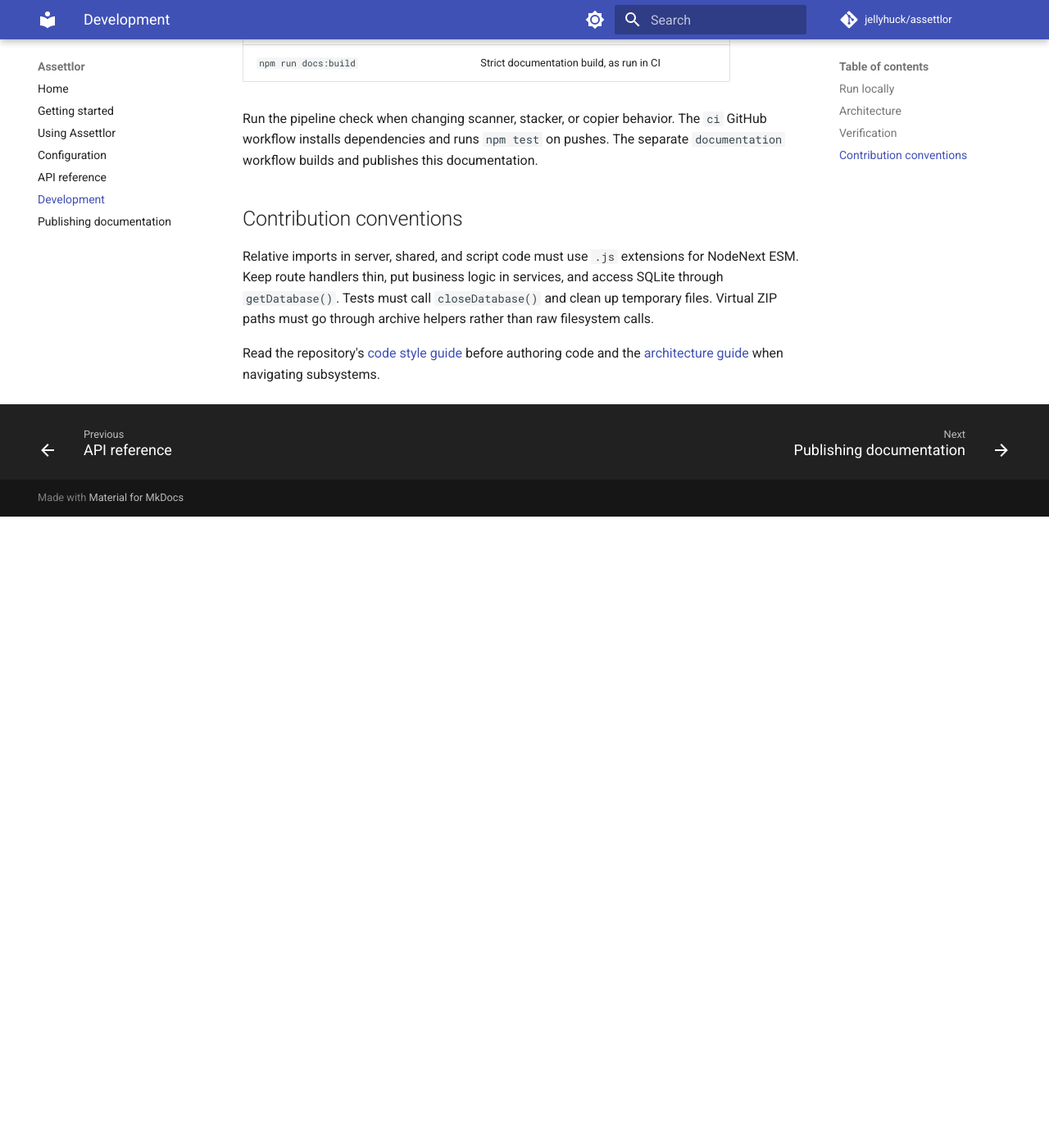
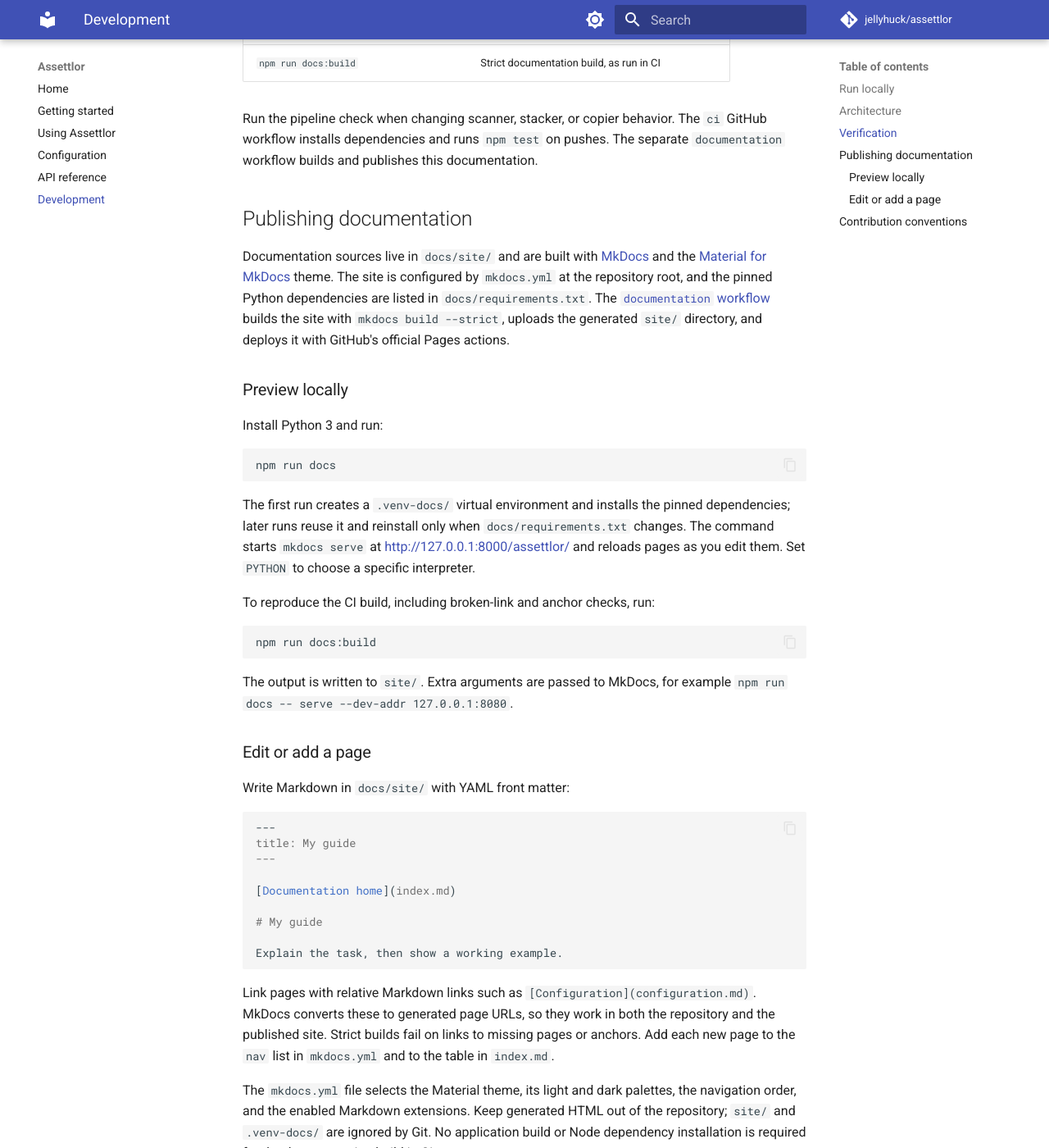
Before and after one commit to jellyhuck/assettlor, an MkDocs documentation site: the page built from docs/site/development.md, in a window 1280 px wide and 1400 px high, scrolled down 1664 px. Shown: the whole window at 82% size. Built offline with MkDocs 1.6.1 and Material for MkDocs 9.7.7, drawn with Linux system fonts in a browser that asks for light colours; comment, search, counter and statistics services are not loaded; before the commit the page ends 2294 px from its top, so only the background shows below that; some of the changed text lies outside the part shown.

Commit message:
Move publishing documentation into development
Consolidate documentation publishing instructions into the development
guide to keep contributor workflows in one place. Remove the obsolete
GitHub Pages setup section now that publishing is configured through
GitHub Actions, and update the navigation and index links accordingly.

````diff
--- a/docs/site/development.md
+++ b/docs/site/development.md
@@ -62,6 +62,71 @@ Run the pipeline check when changing scanner, stacker, or copier behavior.
 The `ci` GitHub workflow installs dependencies and runs `npm test` on pushes.
 The separate `documentation` workflow builds and publishes this documentation.
 
+## Publishing documentation
+
+Documentation sources live in `docs/site/` and are built with
+[MkDocs](https://www.mkdocs.org/) and the
+[Material for MkDocs](https://squidfunk.github.io/mkdocs-material/) theme.
+The site is configured by `mkdocs.yml` at the repository root, and the pinned
+Python dependencies are listed in `docs/requirements.txt`. The
+[`documentation` workflow](https://github.com/jellyhuck/assettlor/blob/main/.github/workflows/documentation.yml)
+builds the site with `mkdocs build --strict`, uploads the generated `site/`
+directory, and deploys it with GitHub's official Pages actions.
+
+### Preview locally
+
+Install Python 3 and run:
+
+```bash
+npm run docs
+```
+
+The first run creates a `.venv-docs/` virtual environment and installs the
+pinned dependencies; later runs reuse it and reinstall only when
+`docs/requirements.txt` changes. The command starts `mkdocs serve` at
+[http://127.0.0.1:8000/assettlor/](http://127.0.0.1:8000/assettlor/) and
+reloads pages as you edit them. Set `PYTHON` to choose a specific interpreter.
+
+To reproduce the CI build, including broken-link and anchor checks, run:
+
+```bash
+npm run docs:build
+```
+
+The output is written to `site/`. Extra arguments are passed to MkDocs, for
+example `npm run docs -- serve --dev-addr 127.0.0.1:8080`.
+
+### Edit or add a page
+
+Write Markdown in `docs/site/` with YAML front matter:
+
+```markdown
+---
+title: My guide
+---
+
+[Documentation home](index.md)
+
+# My guide
+
+Explain the task, then show a working example.
+```
+
+Link pages with relative Markdown links such as `[Configuration](configuration.md)`.
+MkDocs converts these to generated page URLs, so they work in both the
+repository and the published site. Strict builds fail on links to missing
+pages or anchors. Add each new page to the `nav` list in `mkdocs.yml` and to
+the table in `index.md`.
+
+The `mkdocs.yml` file selects the Material theme, its light and dark palettes,
+the navigation order, and the enabled Markdown extensions. Keep generated HTML
+out of the repository; `site/` and `.venv-docs/` are ignored by Git. No
+application build or Node dependency installation is required for the
+documentation build in CI.
+
+See GitHub's documentation for
+[custom Pages workflows](https://docs.github.com/en/pages/getting-started-with-github-pages/using-custom-workflows-with-github-pages).
+
 ## Contribution conventions
 
 Relative imports in server, shared, and script code must use `.js` extensions
--- a/mkdocs.yml
+++ b/mkdocs.yml
@@ -35,7 +35,6 @@ nav:
   - Configuration: configuration.md
   - API reference: api.md
   - Development: development.md
-  - Publishing documentation: publishing.md
 
 markdown_extensions:
   - admonition
````
Also changed, not shown: README.md (+1 -1 lines), docs/site/index.md (+1 -2 lines), docs/site/publishing.md (deleted, +0 -90 lines).
